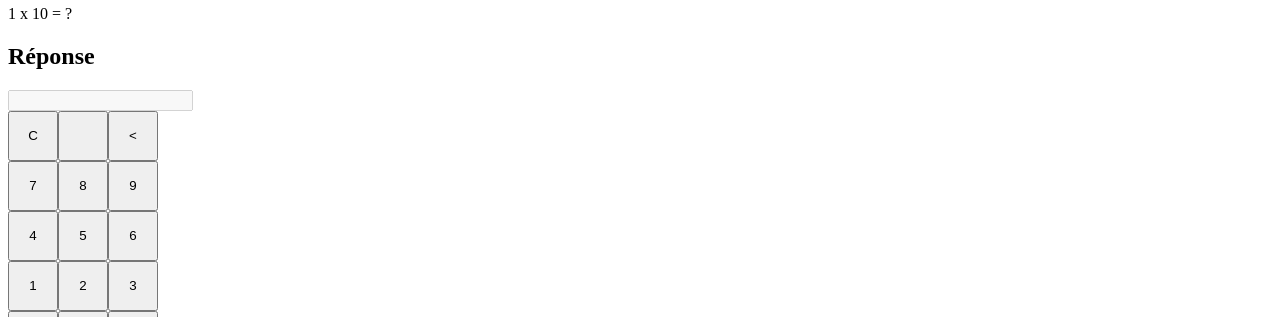
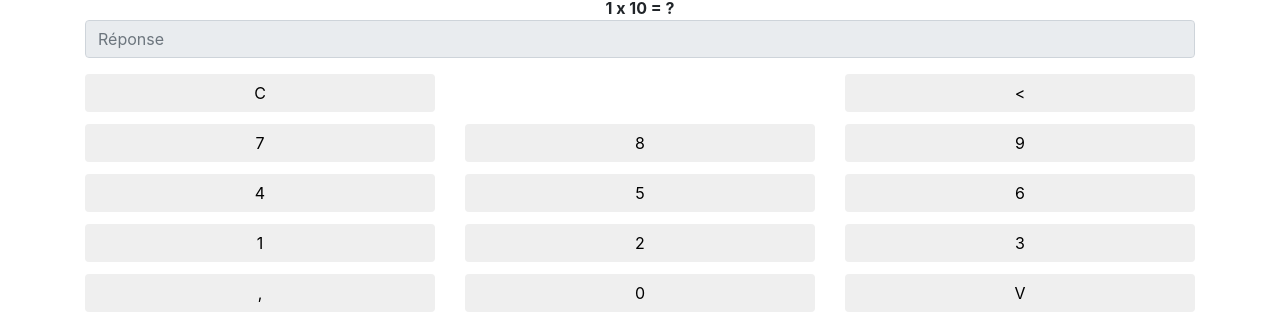
Before and after one commit to mborne/math-city, a website: page public/index.html in a window 1280 px wide. Shown: the part 50-367 px from the top of the page. Drawn offline with nearby package versions, Linux system fonts and the light colour scheme.

Commit message:
à peine moins moche

```diff
--- a/public/index.html
+++ b/public/index.html
@@ -1,15 +1,25 @@
-<html>
+<!doctype html>
+<html lang="fr">
+  <head>
+    <!-- Required meta tags -->
+    <meta charset="utf-8">
+    <meta name="viewport" content="width=device-width, initial-scale=1, shrink-to-fit=no">
 
-<head>
-    <meta charset="utf-8">
+    <link rel="stylesheet" href="https://maxcdn.bootstrapcdn.com/bootstrap/4.0.0/css/bootstrap.min.css">
     <style>
+        html,body{
+            width: 100%;
+            height: 100%;
+            margin: 0;
+            padding: 0;
+        }
         .bonne-reponse {
             color: rgb(31, 156, 0);
         }
+
         .mauvaise-reponse {
             color: red;
         }
-
         .boutton-clavier {
             width: 50px;
             height: 50px;
@@ -19,24 +29,38 @@
 </head>
 
 <body>
-    <div id="jeu">
-        <h2>Question</h2>
-        <div id="question"></div>
-        <h2>Réponse</h2>
-        <input type="text" id="reponse" disabled />
+    <div id="jeu" class="container container-fluid">
+        <h2>Multiplications</h2>
+        <div class="row">
+            <div id="question" class="col-12 text-center font-weight-bold">
+
+            </div>
+            <div class="col-12">
+                <form>
+                    <div class="form-group">
+                        <input id="reponse" type="text" class="form-control" placeholder="Réponse" disabled />
+                    </div>
+                </form>
+            </div>
+        </div>
         <div id="clavier"></div>
         <h2>Résultats</h2>
         <div id="resultats"></div>
     </div>
 
+
+    <script src="https://code.jquery.com/jquery-3.2.1.slim.min.js"></script>
+    <script src="https://cdnjs.cloudflare.com/ajax/libs/popper.js/1.12.9/umd/popper.min.js"></script>
+    <script src="https://maxcdn.bootstrapcdn.com/bootstrap/4.0.0/js/bootstrap.min.js"></script>
+
     <script type="text/javascript" src="js/Clavier.js"></script>
     <script type="text/javascript">
 
         var clavier = new Clavier(document.getElementById('clavier'));
-        clavier.on('validated', function(e){
+        clavier.on('validated', function (e) {
             verifieLaReponse(e.value);
         });
-        clavier.on('change', function(e){
+        clavier.on('change', function (e) {
             document.getElementById('reponse').value = e.value;
         });
 
@@ -53,20 +77,20 @@
         /**
          * Fonction principale
          */
-        function poseLaQuestion(){
+        function poseLaQuestion() {
             nombre1 = nombreAleatoire();
             nombre2 = nombreAleatoire();
-            document.getElementById('question').innerHTML = nombre1+' x '+nombre2+' = ?';
+            document.getElementById('question').innerHTML = nombre1 + ' x ' + nombre2 + ' = ?';
         }
 
-        function verifieLaReponse(valeurReponse){
+        function verifieLaReponse(valeurReponse) {
             let reponseAttendue = nombre1 * nombre2;
 
             let resultat = document.createElement('div');
-            if ( valeurReponse == reponseAttendue ){
+            if (valeurReponse == reponseAttendue) {
                 resultat.className = 'bonne-reponse';
                 resultat.innerHTML = `${nombre1} x ${nombre2} = ${valeurReponse}`;
-            }else{
+            } else {
                 resultat.className = 'mauvaise-reponse';
                 resultat.innerHTML = `${nombre1} x ${nombre2} != ${valeurReponse}`;
             }
--- a/public/js/Clavier.js
+++ b/public/js/Clavier.js
@@ -3,7 +3,7 @@ class Clavier {
 
     constructor(parentElement){
         let grid = document.createElement('div');
-        grid.className = 'clavier';
+        grid.classList.add('clavier','row');
 
         grid.appendChild(this.createButton('C'));
         grid.appendChild(this.createButton(''));
@@ -36,12 +36,18 @@ class Clavier {
     }
 
     createButton(value){
+        let box = document.createElement('div');
+        box.classList.add('boutton-clavier','col-4');
+        if ( value == '' ){
+            return box;
+        }
         let button = document.createElement('input');
         button.type = 'button';
         button.value = value;
-        button.className = 'boutton-clavier';
+        button.classList.add('btn','btn-block');
         button.addEventListener('click',this._onClick.bind(this));
-        return button;
+        box.appendChild(button);
+        return box;
     }
 
     on(name,listener){
@@ -61,9 +67,11 @@ class Clavier {
     _onClick(e){
         let value = e.target.value;
         if ( value == 'V' ){
-            this.trigger('validated');
-            this.value = '';
-            this.trigger('change');
+            if ( this.value != ''){
+                this.trigger('validated');
+                this.value = '';
+                this.trigger('change');
+            }
         }else if ( value == '' ){
 
         }else if ( value == 'C' ){
```
